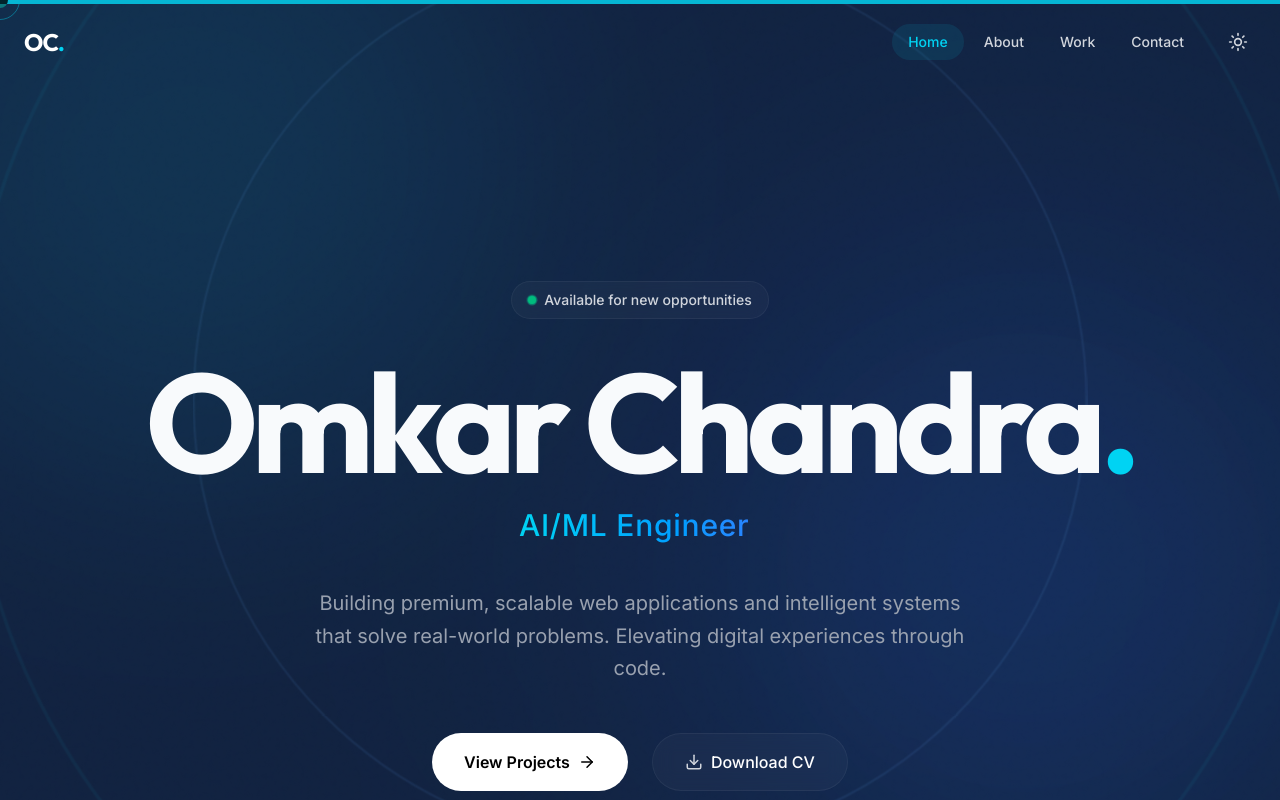
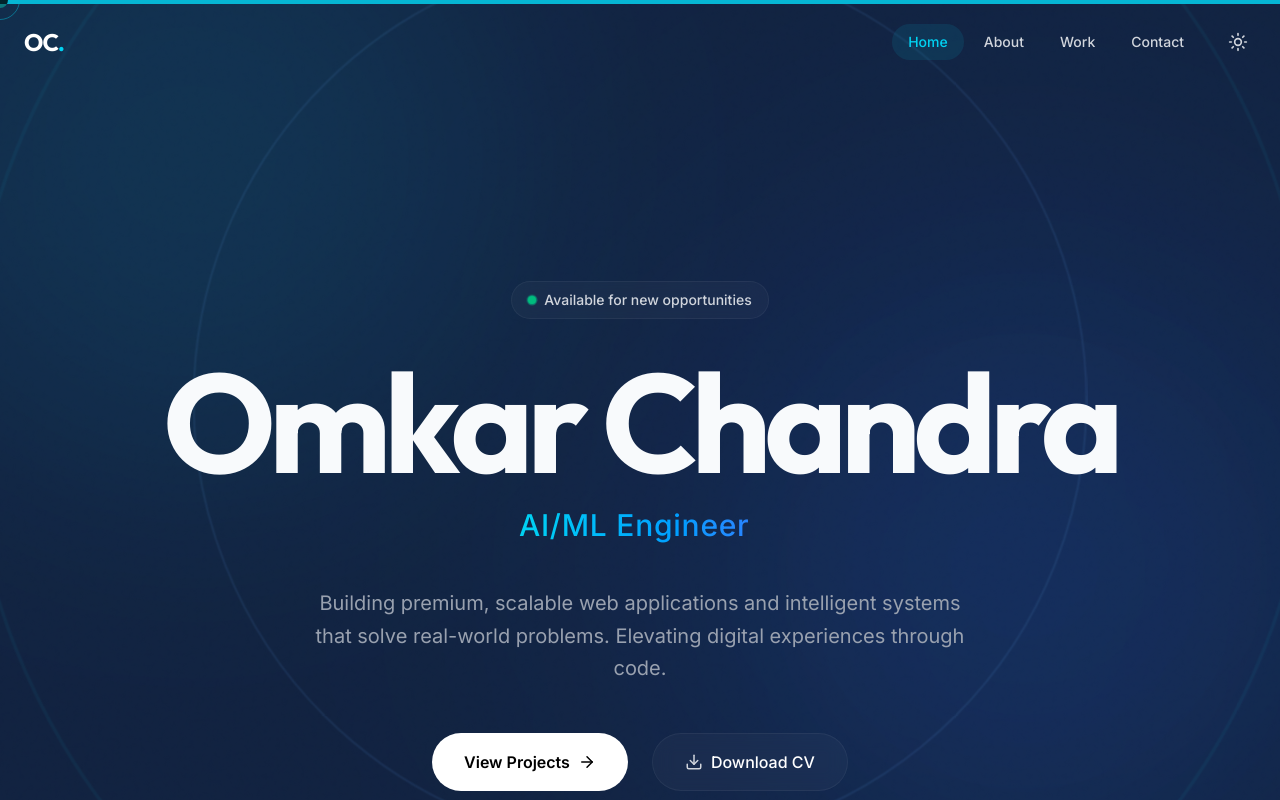
Before and after one commit to omkarC-tech/Portflio, a React (Vite) app: page / in a window 1280 px wide. Shown: the top 800 px of the page. Built offline with nearby package versions, Linux system fonts and the light colour scheme.

Commit message:
fix: remove trailing dot from name in Hero

```diff
--- a/src/components/sections/Hero.tsx
+++ b/src/components/sections/Hero.tsx
@@ -33,7 +33,7 @@ export const Hero: React.FC = () => {
             transition={{ duration: 0.8, delay: 0.1, ease: [0.23, 1, 0.32, 1] }}
             className="text-6xl md:text-8xl lg:text-[140px] font-bold font-heading mb-4 tracking-tighter leading-none"
           >
-            Omkar Chandra<span className="text-cyan-400">.</span>
+            Omkar Chandra
           </motion.h1>
 
           {/* Typing Subheadline */}
```
